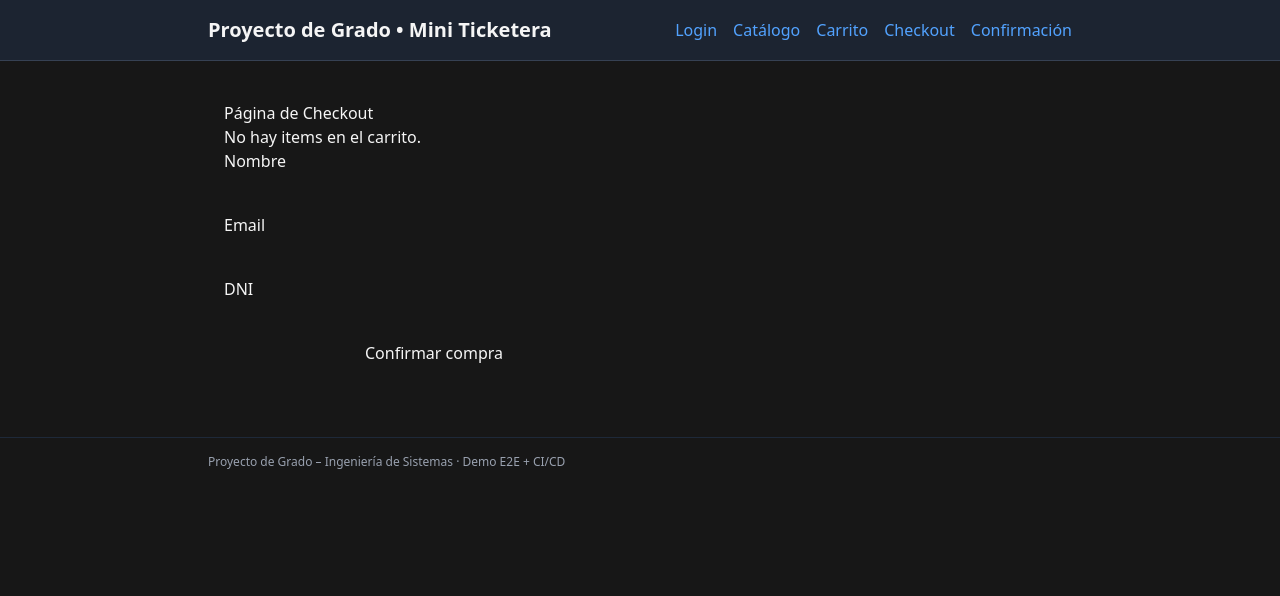
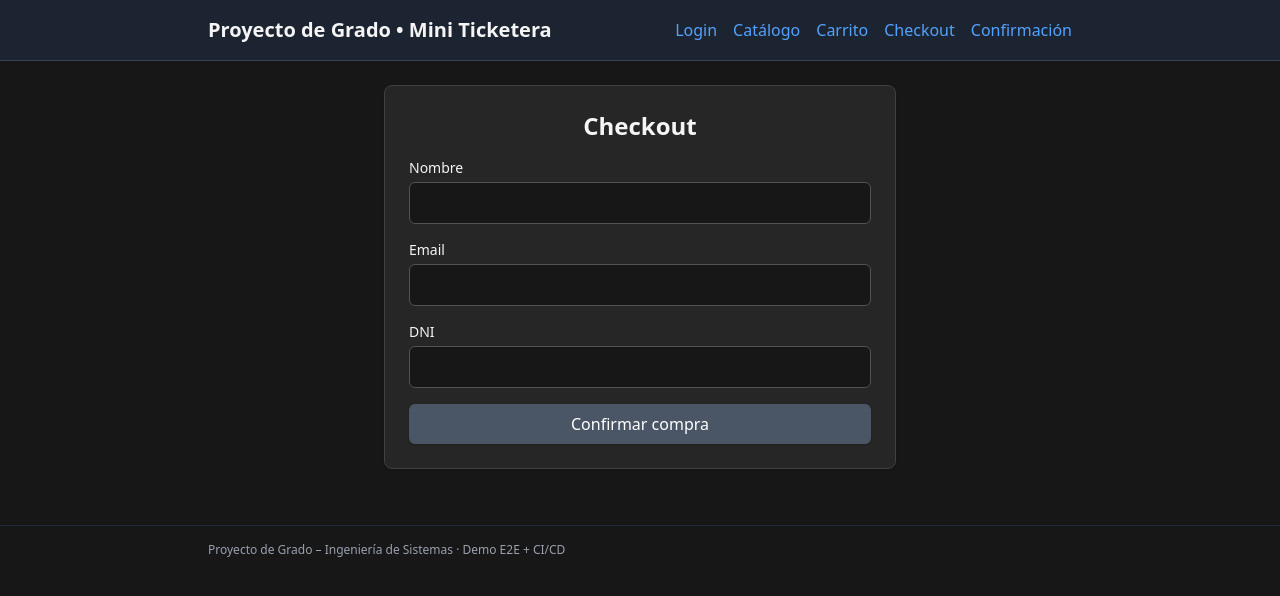
Before and after one commit to lucianocastr/proyEcomerceTest, a React (Vite) app: page /checkout in a window 1280 px wide. Shown: the top 596 px of the page. Built offline with nearby package versions, Linux system fonts and the light colour scheme.

Commit message:
style: confirmación profesional con tarjeta de éxito y formato ARS

```diff
--- /dev/null
+++ b/src/lib/format.js
@@ -0,0 +1,9 @@
+const nfARS = new Intl.NumberFormat("es-AR", {
+  style: "currency",
+  currency: "ARS",
+  maximumFractionDigits: 0,
+});
+
+export function formatARS(n) {
+  return nfARS.format(n);
+}
--- a/src/pages/Checkout.jsx
+++ b/src/pages/Checkout.jsx
@@ -17,7 +17,6 @@ export default function Checkout() {
     e.preventDefault();
     setError("");
 
-    // Validaciones mínimas
     if (!nombre.trim() || !email.trim() || !dni.trim()) {
       setError("Completa todos los campos");
       return;
@@ -44,40 +43,78 @@ export default function Checkout() {
   };
 
   return (
-    <div style={{ padding: 16 }}>
-      <h1 data-testid="checkout-page">Página de Checkout</h1>
+    <div className="max-w-lg mx-auto bg-neutral-800 border border-neutral-700 rounded-lg shadow p-6">
+      <h1 className="text-2xl font-bold mb-4 text-center">Checkout</h1>
 
-      {items.length === 0 ? (
-        <p data-testid="checkout-sin-items">No hay items en el carrito.</p>
-      ) : (
-        <div>
-          <ul data-testid="checkout-resumen" style={{ listStyle: "none", padding: 0 }}>
+      {items.length > 0 && (
+        <div className="mb-4">
+          <ul className="text-sm space-y-1">
             {items.map((it) => (
               <li key={it.id}>
                 {it.nombre} × {it.cantidad} — ${it.precio * it.cantidad}
               </li>
             ))}
           </ul>
-          <p data-testid="checkout-total"><strong>Total: ${total}</strong></p>
+          <p className="mt-2 font-semibold">Total: ${total}</p>
         </div>
       )}
 
-      <form onSubmit={handleSubmit} data-testid="checkout-form" style={{ display: "grid", gap: 8, maxWidth: 420 }}>
-        <label htmlFor="nombre">Nombre</label>
-        <input id="nombre" data-testid="input-nombre" value={nombre} onChange={(e) => setNombre(e.target.value)} />
+      <form onSubmit={handleSubmit} className="space-y-4" data-testid="checkout-form">
+        <div>
+          <label htmlFor="nombre" className="block mb-1 text-sm font-medium">
+            Nombre
+          </label>
+          <input
+            id="nombre"
+            data-testid="input-nombre"
+            value={nombre}
+            onChange={(e) => setNombre(e.target.value)}
+            className="w-full px-3 py-2 border border-neutral-600 rounded-md bg-neutral-900 focus:outline-none focus:ring-2 focus:ring-blue-500"
+          />
+        </div>
 
-        <label htmlFor="email">Email</label>
-        <input id="email" data-testid="input-email" type="email" value={email} onChange={(e) => setEmail(e.target.value)} />
+        <div>
+          <label htmlFor="email" className="block mb-1 text-sm font-medium">
+            Email
+          </label>
+          <input
+            id="email"
+            data-testid="input-email"
+            type="email"
+            value={email}
+            onChange={(e) => setEmail(e.target.value)}
+            className="w-full px-3 py-2 border border-neutral-600 rounded-md bg-neutral-900 focus:outline-none focus:ring-2 focus:ring-blue-500"
+          />
+        </div>
 
-        <label htmlFor="dni">DNI</label>
-        <input id="dni" data-testid="input-dni" value={dni} onChange={(e) => setDni(e.target.value)} />
+        <div>
+          <label htmlFor="dni" className="block mb-1 text-sm font-medium">
+            DNI
+          </label>
+          <input
+            id="dni"
+            data-testid="input-dni"
+            value={dni}
+            onChange={(e) => setDni(e.target.value)}
+            className="w-full px-3 py-2 border border-neutral-600 rounded-md bg-neutral-900 focus:outline-none focus:ring-2 focus:ring-blue-500"
+          />
+        </div>
 
-        <button type="submit" data-testid="btn-confirmar" disabled={items.length === 0}>
+        {error && (
+          <p data-testid="checkout-error" className="text-red-400 text-sm">
+            {error}
+          </p>
+        )}
+
+        <button
+          type="submit"
+          data-testid="btn-confirmar"
+          disabled={items.length === 0}
+          className="w-full bg-blue-600 hover:bg-blue-700 text-white py-2 px-4 rounded-md shadow disabled:bg-gray-600"
+        >
           Confirmar compra
         </button>
       </form>
-
-      {error && <p data-testid="checkout-error" style={{ color: "tomato" }}>{error}</p>}
     </div>
   );
 }
--- a/src/pages/Confirmacion.jsx
+++ b/src/pages/Confirmacion.jsx
@@ -1,39 +1,102 @@
 import { readLastOrder } from "../lib/order";
 import { Link } from "react-router-dom";
+import { formatARS } from "../lib/format";
 
 export default function Confirmacion() {
   const order = readLastOrder();
 
   if (!order) {
     return (
-      <div style={{ padding: 16 }}>
-        <h1 data-testid="confirmacion-page" className="text-4xl font-bold mb-4">
-            Página de Confirmación
-        </h1>
+      <div className="max-w-xl mx-auto">
+        <div className="bg-yellow-500/10 border border-yellow-600 text-yellow-300 rounded-md p-4">
+          <p data-testid="confirmacion-sin-orden" className="font-medium">
+            No hay una orden reciente.
+          </p>
+          <p className="text-sm opacity-80">
+            Volvé al catálogo para iniciar una nueva compra.
+          </p>
+        </div>
 
-        <p data-testid="confirmacion-sin-orden">No hay una orden reciente.</p>
-        <Link to="/catalogo">Ir al catálogo</Link>
+        <Link
+          to="/catalogo"
+          className="inline-block mt-4 bg-blue-600 hover:bg-blue-700 text-white px-4 py-2 rounded-md shadow"
+        >
+          Ir al catálogo
+        </Link>
       </div>
     );
   }
 
   return (
-    <div style={{ padding: 16 }}>
-      <h1 data-testid="confirmacion-page">Página de Confirmación</h1>
-      <p data-testid="orden-id"><strong>Orden:</strong> {order.id}</p>
-      <p data-testid="orden-nombre"><strong>Nombre:</strong> {order.nombre}</p>
-      <p data-testid="orden-email"><strong>Email:</strong> {order.email}</p>
-      <p data-testid="orden-total"><strong>Total:</strong> ${order.total}</p>
+    <div className="max-w-2xl mx-auto">
+      {/* Tarjeta de éxito */}
+      <div className="bg-emerald-600/10 border border-emerald-600 rounded-lg p-4 mb-6 flex items-start gap-3">
+        <div className="shrink-0 h-9 w-9 rounded-full bg-emerald-600 text-white flex items-center justify-center">
+          {/* ícono check simple */}
+          <svg width="18" height="18" viewBox="0 0 24 24" fill="none">
+            <path d="M20 6L9 17l-5-5" stroke="currentColor" strokeWidth="2" strokeLinecap="round" strokeLinejoin="round"/>
+          </svg>
+        </div>
+        <div>
+          <h2 className="font-semibold text-emerald-300">¡Compra confirmada!</h2>
+          <p className="text-sm text-emerald-200/80">
+            Tu orden fue registrada correctamente. Abajo están los detalles.
+          </p>
+        </div>
+      </div>
 
-      <ul data-testid="orden-items">
-        {order.items.map((it) => (
-          <li key={it.id}>
-            {it.nombre} × {it.cantidad} — ${it.precio * it.cantidad}
-          </li>
-        ))}
-      </ul>
+      {/* Detalle de orden */}
+      <div className="bg-neutral-800 border border-neutral-700 rounded-lg shadow">
+        <div className="px-5 py-4 border-b border-neutral-700">
+          <h1 data-testid="confirmacion-page" className="text-xl font-semibold">
+            Resumen de la orden
+          </h1>
+          <p className="text-sm text-neutral-400 mt-1" data-testid="orden-id">
+            Orden: <span className="font-mono">{order.id}</span>
+          </p>
+        </div>
 
-      <Link to="/catalogo" data-testid="btn-volver">Volver al catálogo</Link>
+        <div className="px-5 py-4 grid gap-3 sm:grid-cols-2">
+          <p data-testid="orden-nombre"><span className="text-neutral-400">Nombre:</span> <strong>{order.nombre}</strong></p>
+          <p data-testid="orden-email"><span className="text-neutral-400">Email:</span> {order.email}</p>
+          <p className="sm:col-span-2" data-testid="orden-total">
+            <span className="text-neutral-400">Total:</span>{" "}
+            <strong>{formatARS(order.total)}</strong>
+          </p>
+        </div>
+
+        <div className="px-5 pb-5">
+          <h3 className="text-sm font-semibold text-neutral-300 mb-2">Ítems</h3>
+          <ul data-testid="orden-items" className="divide-y divide-neutral-700">
+            {order.items.map((it) => (
+              <li key={it.id} className="py-2 flex justify-between">
+                <span>
+                  {it.nombre} × {it.cantidad}
+                </span>
+                <span className="font-medium">
+                  {formatARS(it.precio * it.cantidad)}
+                </span>
+              </li>
+            ))}
+          </ul>
+
+          <div className="mt-5 flex gap-3">
+            <Link
+              to="/catalogo"
+              data-testid="btn-volver"
+              className="bg-blue-600 hover:bg-blue-700 text-white px-4 py-2 rounded-md shadow"
+            >
+              Volver al catálogo
+            </Link>
+            <Link
+              to="/checkout"
+              className="bg-neutral-700 hover:bg-neutral-600 text-white px-4 py-2 rounded-md"
+            >
+              Nueva compra
+            </Link>
+          </div>
+        </div>
+      </div>
     </div>
   );
 }
--- a/src/pages/Login.jsx
+++ b/src/pages/Login.jsx
@@ -11,14 +11,14 @@ export default function Login() {
   const handleSubmit = (e) => {
     e.preventDefault();
     setError("");
-
     const found = usuarios.find(
       (u) => u.email === email.trim() && u.password === password
     );
-
     if (found) {
-      // sesión mínima para futuras pantallas
-      localStorage.setItem("sessionUser", JSON.stringify({ email: found.email, nombre: found.nombre }));
+      localStorage.setItem(
+        "sessionUser",
+        JSON.stringify({ email: found.email, nombre: found.nombre })
+      );
       navigate("/catalogo");
     } else {
       setError("Credenciales inválidas");
@@ -26,38 +26,58 @@ export default function Login() {
   };
 
   return (
-    <div style={{ padding: 16 }}>
-      <h1 data-testid="login-page">Página de Login</h1>
+    <div className="max-w-md mx-auto bg-neutral-800 border border-neutral-700 rounded-lg shadow p-6">
+      <h1 className="text-2xl font-bold mb-4 text-center">Login</h1>
 
-      <form onSubmit={handleSubmit} data-testid="login-form" style={{ display: "grid", gap: 8, maxWidth: 360 }}>
-        <label htmlFor="email">Email</label>
+      <form
+        onSubmit={handleSubmit}
+        className="space-y-4"
+        data-testid="login-form"
+      >
+        <div>
+          <label htmlFor="email" className="block mb-1 text-sm font-medium">
+            Email
+          </label>
           <input
             id="email"
             data-testid="input-email"
             type="email"
             value={email}
             onChange={(e) => setEmail(e.target.value)}
+            className="w-full px-3 py-2 border border-neutral-600 rounded-md bg-neutral-900 focus:outline-none focus:ring-2 focus:ring-blue-500"
             required
           />
+        </div>
 
-        <label htmlFor="password">Contraseña</label>
+        <div>
+          <label htmlFor="password" className="block mb-1 text-sm font-medium">
+            Contraseña
+          </label>
           <input
             id="password"
             data-testid="input-password"
             type="password"
             value={password}
             onChange={(e) => setPassword(e.target.value)}
+            className="w-full px-3 py-2 border border-neutral-600 rounded-md bg-neutral-900 focus:outline-none focus:ring-2 focus:ring-blue-500"
             required
           />
-
-        <button type="submit" data-testid="btn-login">Ingresar</button>
-      </form>
+        </div>
 
         {error && (
-        <p data-testid="login-error" style={{ color: "tomato", marginTop: 8 }}>
+          <p data-testid="login-error" className="text-red-400 text-sm">
             {error}
           </p>
         )}
+
+        <button
+          type="submit"
+          data-testid="btn-login"
+          className="w-full bg-blue-600 hover:bg-blue-700 text-white py-2 px-4 rounded-md shadow"
+        >
+          Ingresar
+        </button>
+      </form>
     </div>
   );
 }
```
Lines whose indentation alone changed are shown as unchanged.
